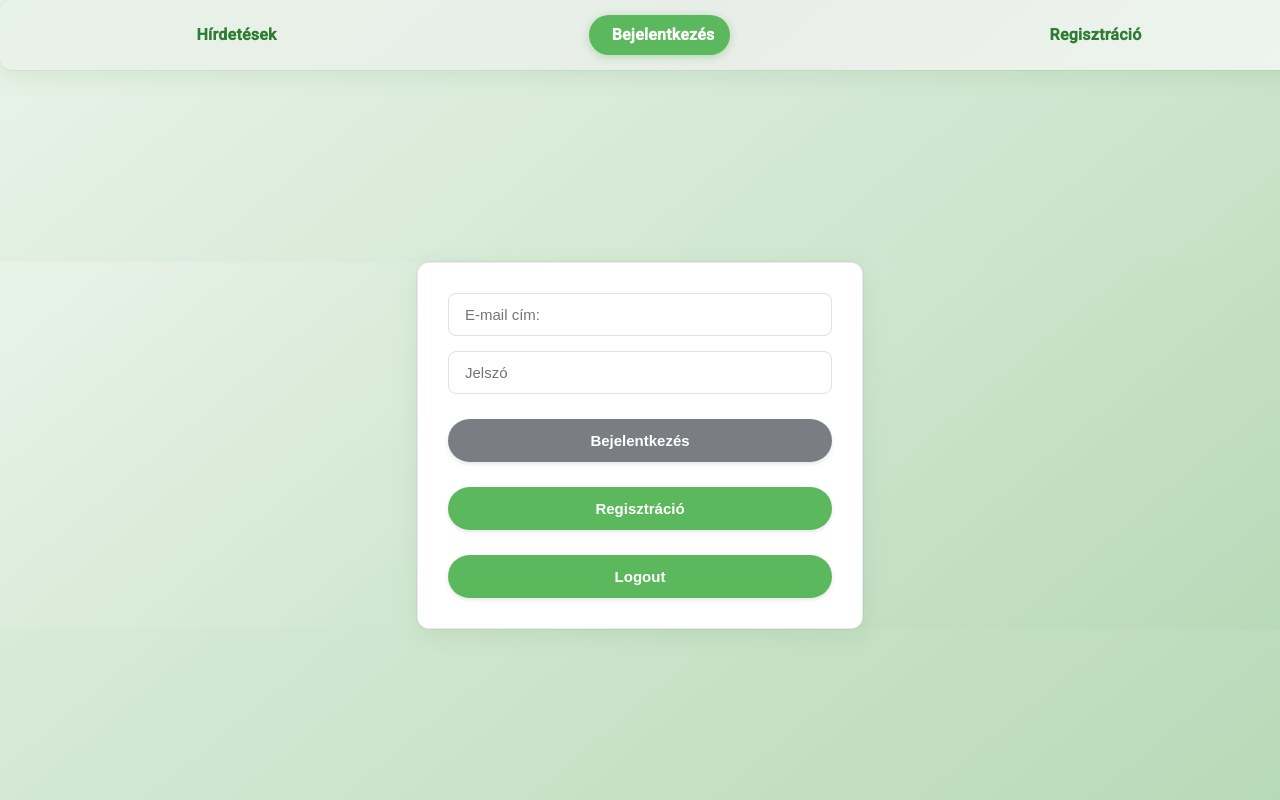
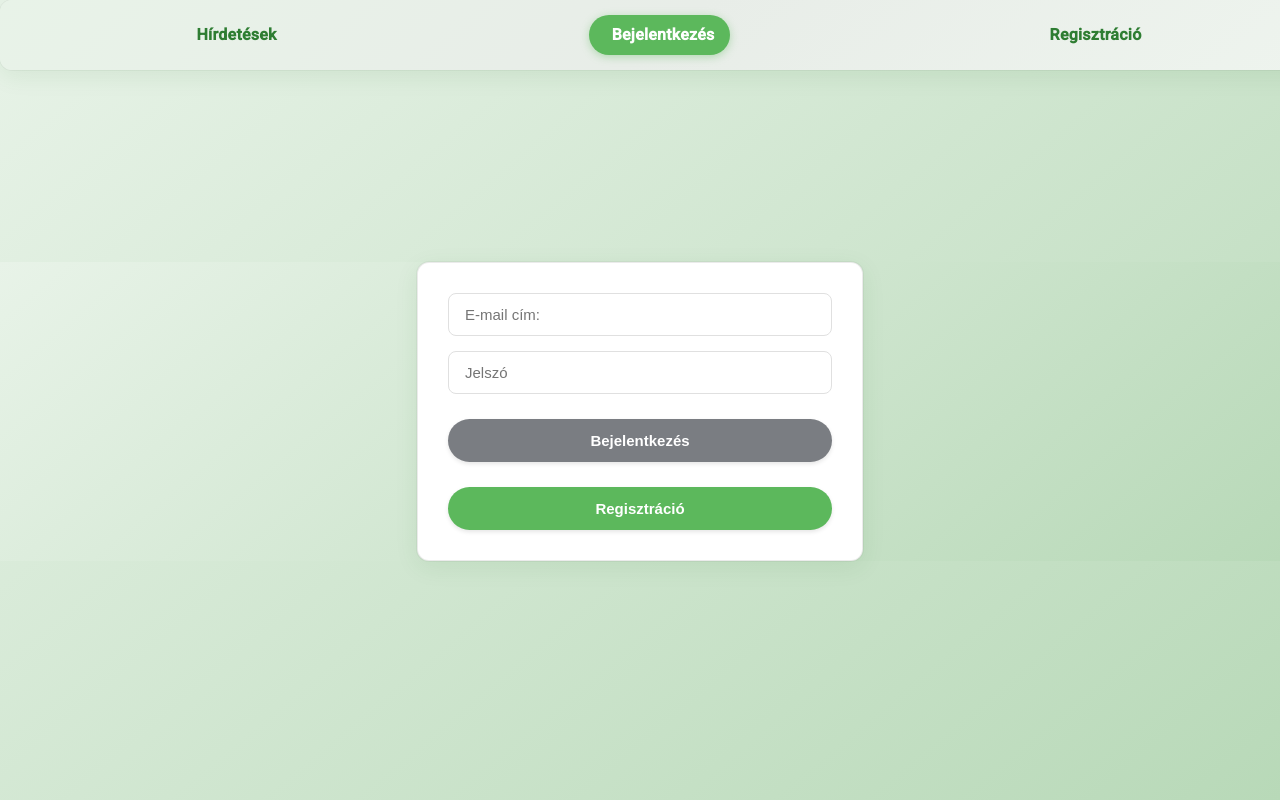
Before and after one commit to Teodor12/Skoda-dealership, an Angular app in the folder client/skoda_dealership_client/: page /login in a window 1280 px wide. Shown: the top 800 px of the page. Built offline with nearby package versions, Linux system fonts and the light colour scheme.

Commit message:
style(login,-car-advertisement-handler): add hungarian translation to the missing fields

```diff
--- a/client/skoda_dealership_client/src/app/car-advertisement-handler/car-advertisement-handler.component.html
+++ b/client/skoda_dealership_client/src/app/car-advertisement-handler/car-advertisement-handler.component.html
@@ -96,7 +96,7 @@
 
       <!-- Price  -->
       <input formControlName="price" type="range" min="0" max="15000000" step="50000" placeholder="Price (HUF)" required [ngClass]="{'invalid-input': carAdvertisementForm.get('price')?.errors}" />
-      <div class="rangeValue">Price: {{carAdvertisementForm.get('price')?.value}} HUF</div>
+      <div class="rangeValue">"Ár": {{carAdvertisementForm.get('price')?.value}} HUF</div>
       <div *ngIf="carAdvertisementForm.get('price')?.invalid && (carAdvertisementForm.get('price')?.dirty || carAdvertisementForm.get('price')?.touched)">
         <i *ngIf="carAdvertisementForm.get('price')?.errors?.['required']">Price is required.</i>
       </div>
--- a/client/skoda_dealership_client/src/app/login/login.component.html
+++ b/client/skoda_dealership_client/src/app/login/login.component.html
@@ -43,10 +43,6 @@
         </button>
       </div>
 
-      <div class="buttons">
-        <button type="button" (click)="logout()">Logout</button>
-      </div>
-
       <div *ngIf="errorMessage" class="error-message">
         <p>{{ errorMessage }}</p>
       </div>
```
